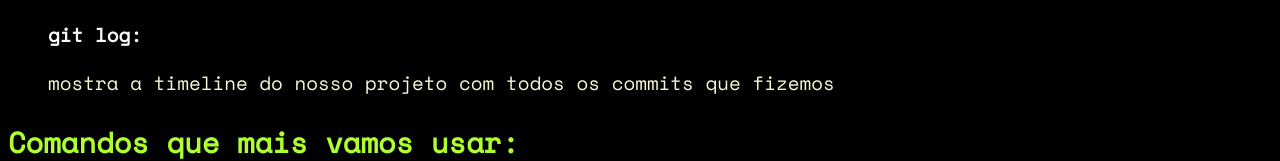
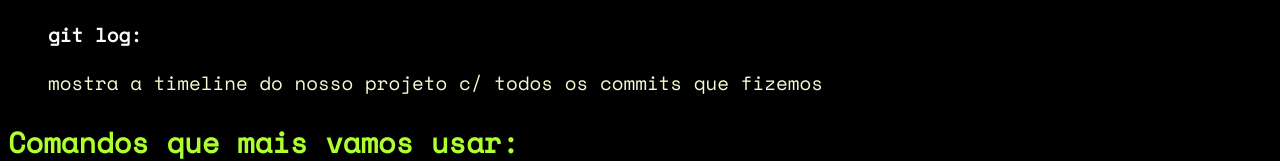
Before and after one commit to paninjax/tutorial, a plain HTML site: page index.html in a window 1280 px wide. Shown: the part 881-1042 px from the top of the page. Drawn offline with nearby package versions, Linux system fonts and the light colour scheme.

Commit message:
html alterado

```diff
--- a/index.html
+++ b/index.html
@@ -24,7 +24,7 @@
             <li><strong>git add nome-do-arquivo.html: </strong></li> <p>vamos colocar na caixinha essa versão do arquivo</p>
             <li><strong>git add .:</strong></li> <p>vamos colocar na caixinha todos os arquivos</p>
             <li><strong>git commit -m “inclui botão vermelho”:</strong></li> <p>vamos colocar a etiqueta na caixinha</p>
-            <li><strong>git log:</strong></li> <p>mostra a timeline do nosso projeto com todos os commits que fizemos</p>
+            <li><strong>git log:</strong></li> <p>mostra a timeline do nosso projeto c/ todos os commits que fizemos</p>
           </ul>
 
           <h2> Comandos que mais vamos usar:</h2>
```
